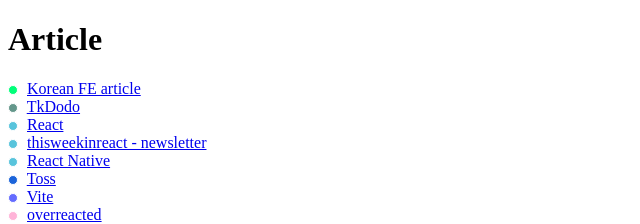
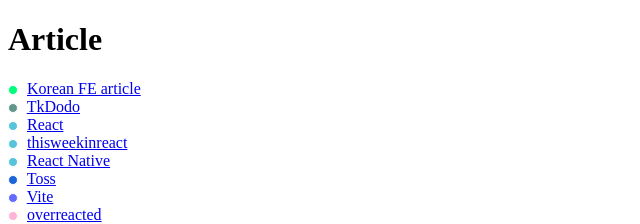
Before and after one commit to fe-dudu/fe-dudu-nextra, a Next.js app: page /article in a window 1280 px wide. Shown: the top 224 px of the page, without its empty margins (0-640 px from the left). Built offline with nearby package versions, Linux system fonts and the light colour scheme.

Commit message:
docs: article

```diff
--- a/pages/article.mdx
+++ b/pages/article.mdx
@@ -6,7 +6,7 @@
 <Circle color="#00FF79" /> [Korean FE article](https://kofearticle.substack.com)<br/>
 <Circle color="#64978B" /> [TkDodo](https://tkdodo.eu/blog/all)<br/>
 <Circle color="#58c4dc" /> [React](https://react.dev/blog)<br/>
-<Circle color="#58c4dc" /> [thisweekinreact - newsletter](https://thisweekinreact.com/newsletter)<br/>
+<Circle color="#58c4dc" /> [thisweekinreact](https://thisweekinreact.com/newsletter)<br/>
 <Circle color="#58c4dc" /> [React Native](https://reactnative.dev/blog)<br/>
 <Circle color="#1b64da" /> [Toss](https://toss.tech/tech)<br/>
 <Circle color="#646cff" /> [Vite](https://vite.dev/blog.html)<br/>
```
